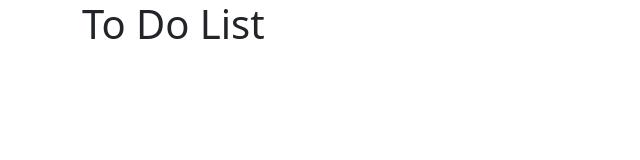
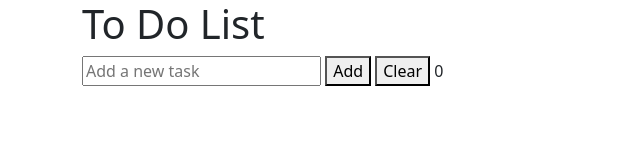
Before and after one commit to mertcetiin/ToDoList, a plain HTML site: page index.html in a window 1280 px wide. Shown: the whole page, without its empty margins (0-640 px from the left). Drawn offline with nearby package versions, Linux system fonts and the light colour scheme.

Commit message:
header classi'nin icine input, buttonlar ve span eklendi

```diff
--- a/index.html
+++ b/index.html
@@ -20,7 +20,10 @@
         <h1>To Do List</h1>
         <form action="#">
             <div class="header">
-
+                <input type="search" class="text" placeholder="Add a new task">
+                <button class="add" id="btn-add">Add</button>
+                <button class="clear" id="btn-clear">Clear</button>
+                <span class="counter">0</span>
             </div>
         </form>
     </div>
```
